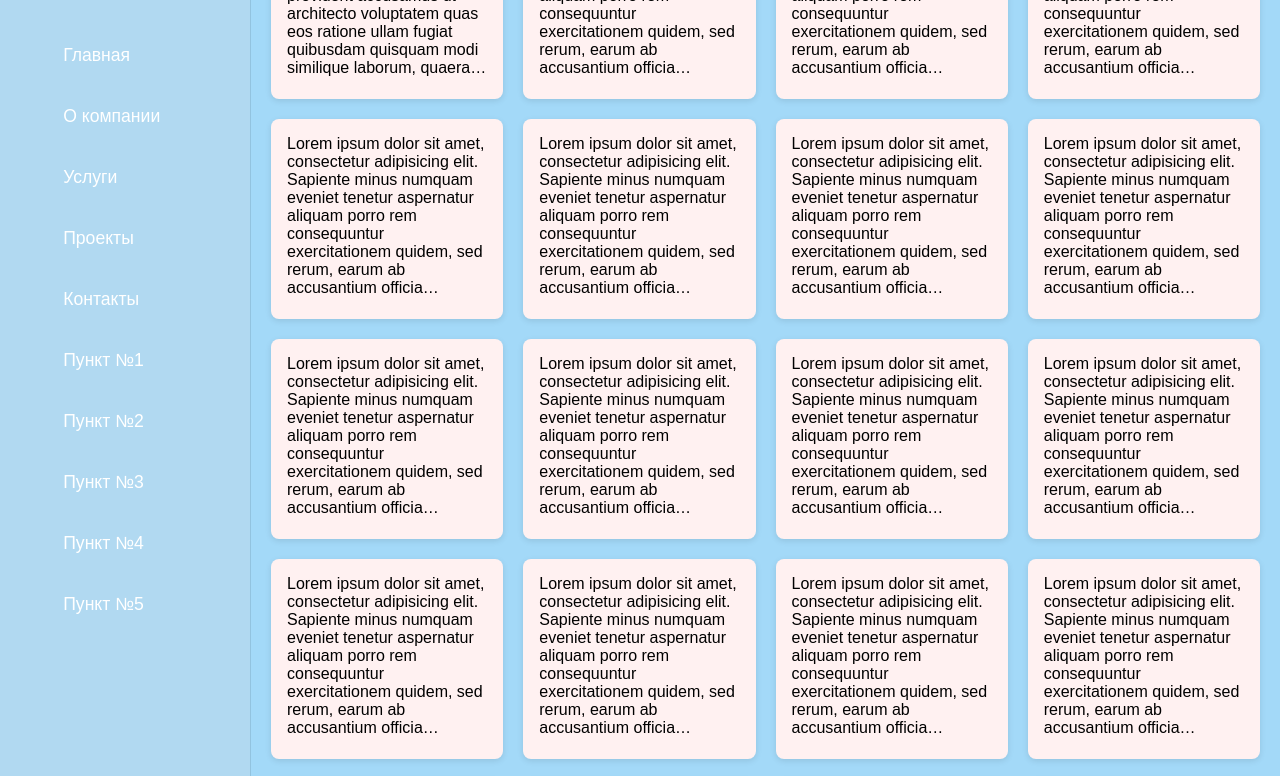
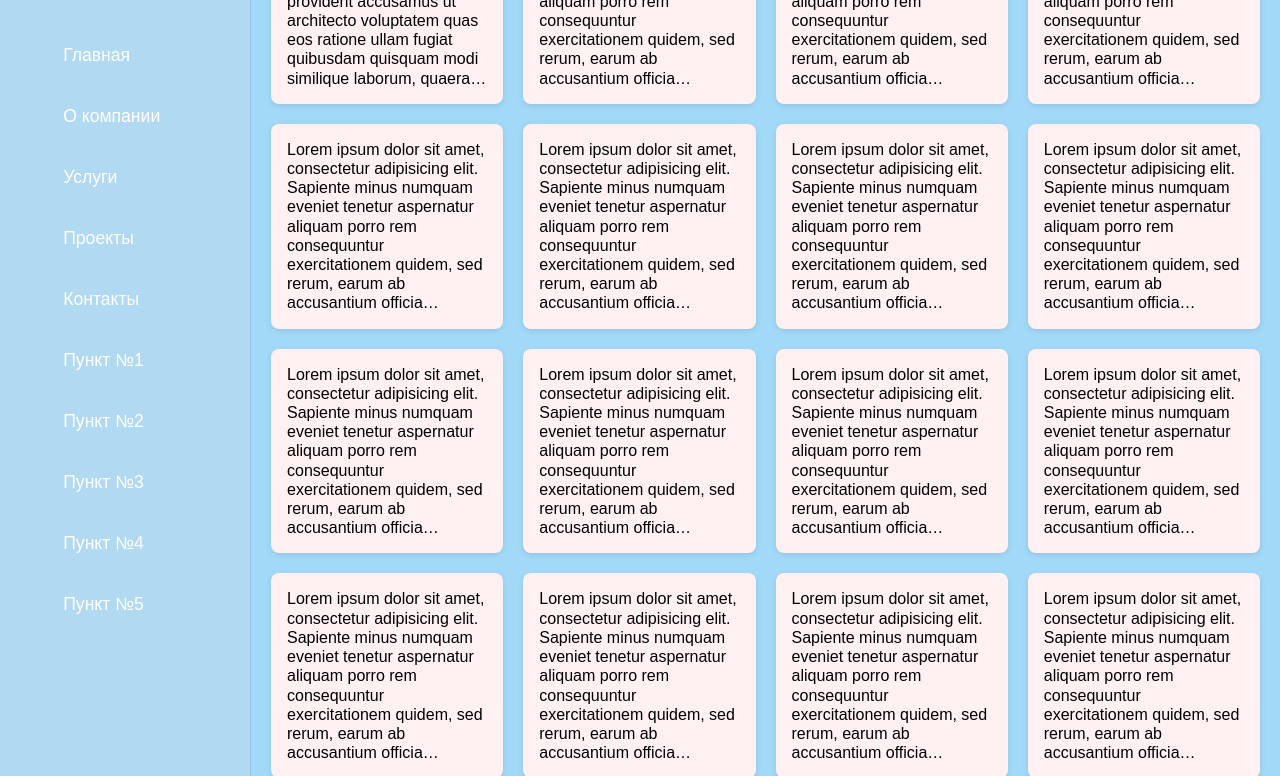
Before and after one commit to IlyaKash/sveak-test, a website built with Vite: page index.html in a window 1280 px wide. Shown: the part 185-961 px from the top of the page. Built offline with nearby package versions, Linux system fonts and the light colour scheme.

Commit message:
исправление стилей для card

```diff
--- a/src/style.scss
+++ b/src/style.scss
@@ -77,8 +77,6 @@ main {
     display: flex;
     flex-direction: column;
     justify-content: flex-start;
-    min-height: 200px;
-    max-height: calc(1.2em * 9 + 32px);
     overflow: hidden;
     transition: transform 0.3s, box-shadow 0.3s;
 
@@ -94,6 +92,7 @@ main {
         -webkit-box-orient: vertical;
         overflow: hidden;
         text-overflow: ellipsis;
+        line-height: 1.2em;
     }
 }
 
```
